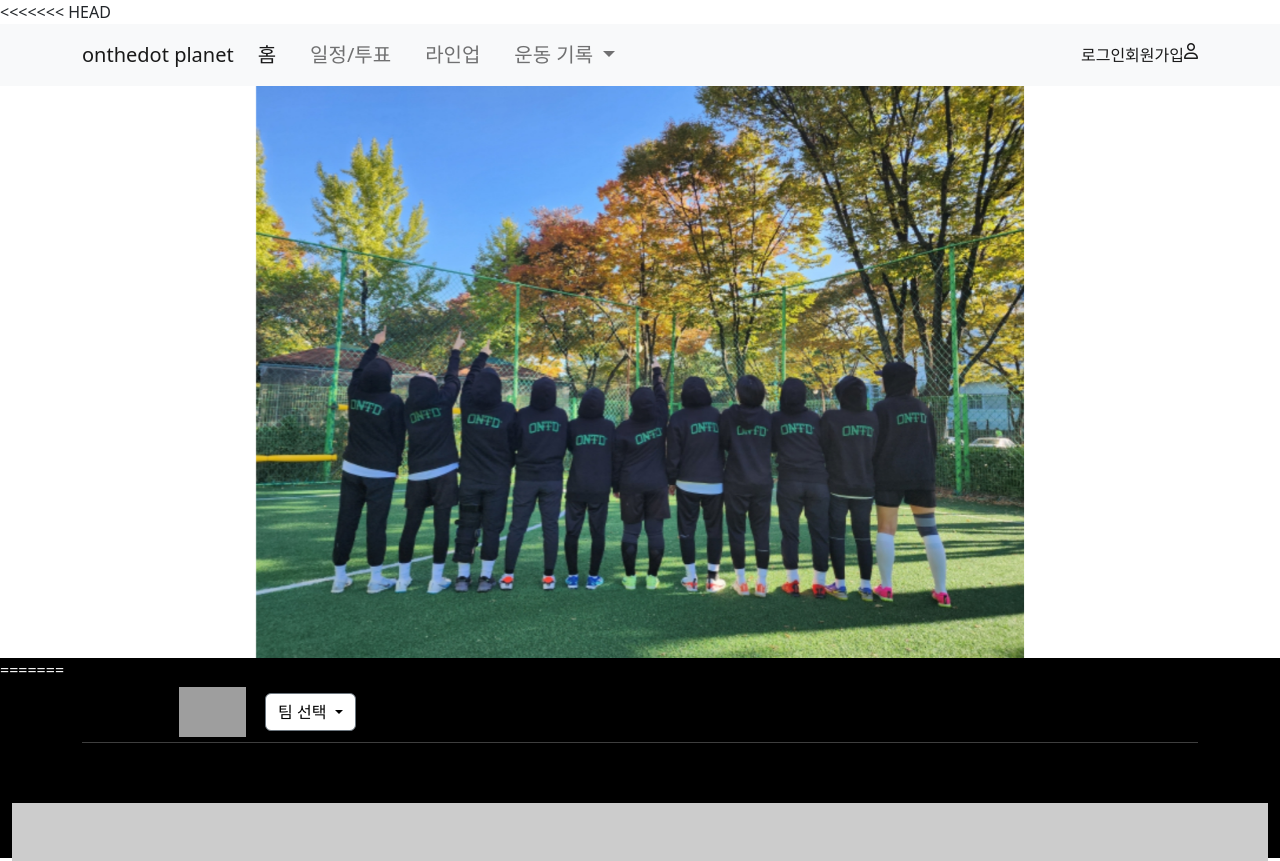
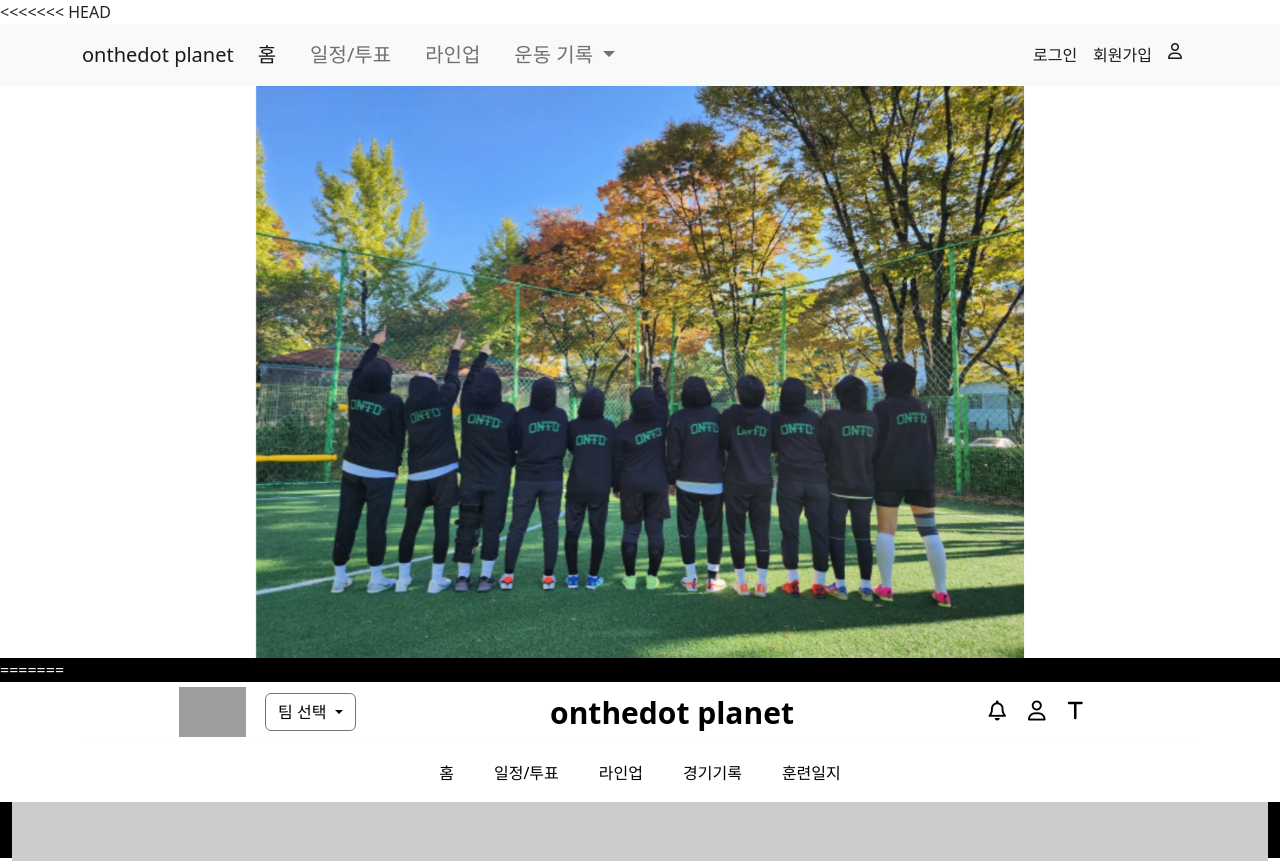
Before and after one commit to finelee1119/otd-planet, a plain HTML site: page index.html in a window 1280 px wide. Shown: the top 861 px of the page. Drawn offline with nearby package versions, Linux system fonts and the light colour scheme; grey boxes are pictures that could not be loaded; placeholder pictures from the web are drawn by us; files whose address does not match are found by name.

Commit message:
branch test

```diff
--- a/style.css
+++ b/style.css
@@ -1,6 +1,4 @@
-<<<<<<< HEAD
-<<<<<<< HEAD
-<<<<<<< HEAD
+
 .navbar-text {
     padding-top: 0.5rem;
     padding-bottom: 0.5rem;
@@ -17,7 +15,7 @@ footer {
     height: 200px;
     background-color: black;
 }
-=======
+
 .navbar-text {
     padding-top: 0.5rem;
     padding-bottom: 0.5rem;
@@ -34,10 +32,7 @@ footer {
     height: 200px;
     background-color: black;
 }
->>>>>>> f5a38b2 (first commit)
-=======
->>>>>>> 1b9dd27 (change)
-=======
+
 header {
     /* border: 1px solid red; */
     height: 120px;
@@ -132,5 +127,3 @@ hr {
 
 
 }
-
->>>>>>> 6d48f4c (first layout)
```
